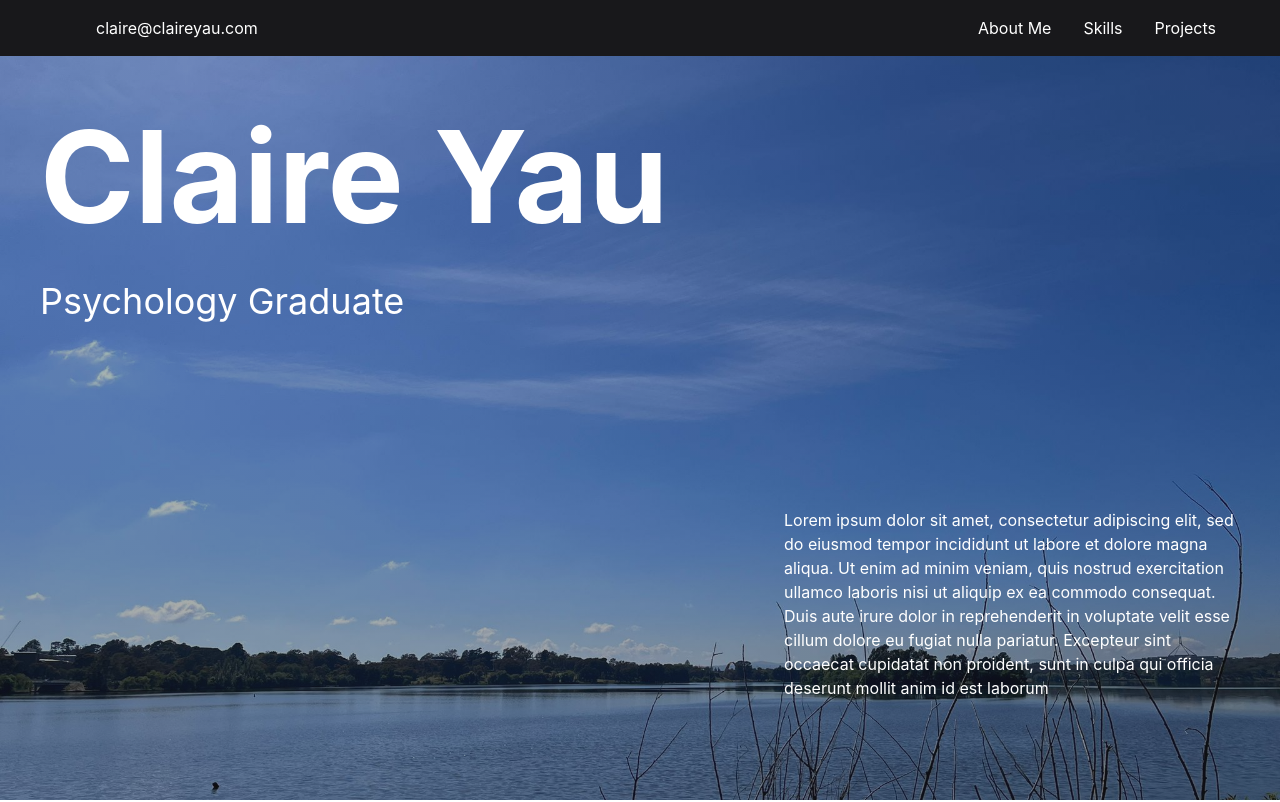
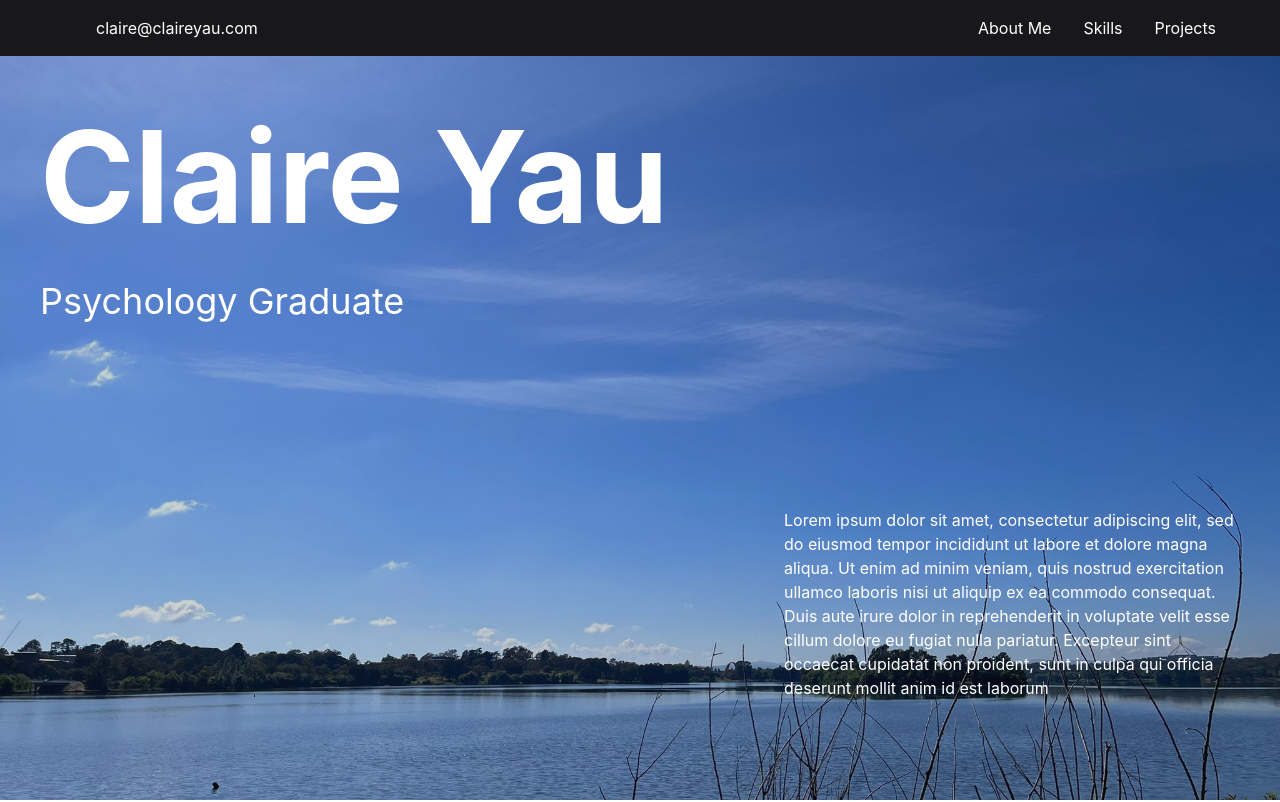
Before and after one commit to claireyau5/claireyau5.github.io, a React (Create React App) app: page / in a window 1280 px wide. Shown: the top 802 px of the page. Built offline with nearby package versions, Linux system fonts and the light colour scheme.

Commit message:
Change background gradient to 0.2

```diff
--- a/src/components/LandingSection.js
+++ b/src/components/LandingSection.js
@@ -1,7 +1,7 @@
 import React from "react";
 import { Heading, VStack, Text, Box } from "@chakra-ui/react";
 import lbg from "../images/lbg.jpeg";
-import FullScreenSection from "./FullScreenSection";
+//import FullScreenSection from "./FullScreenSection";
 
 const hero = "Claire Yau";
 const subhero = "Psychology Graduate";
@@ -16,7 +16,7 @@ const LandingSection = () => {
       justifyContent="space-between"
       minHeight="100vh"
       color="white"
-      bg={`linear-gradient(to bottom, rgba(32,32,32,0.3), rgba(32,32,32,0.4)), url(${lbg})`}
+      bg={`linear-gradient(to bottom, rgba(32,32,32,0.2), rgba(32,32,32,0.2)), url(${lbg})`}
       bgSize="cover"
     >
       <VStack
```
